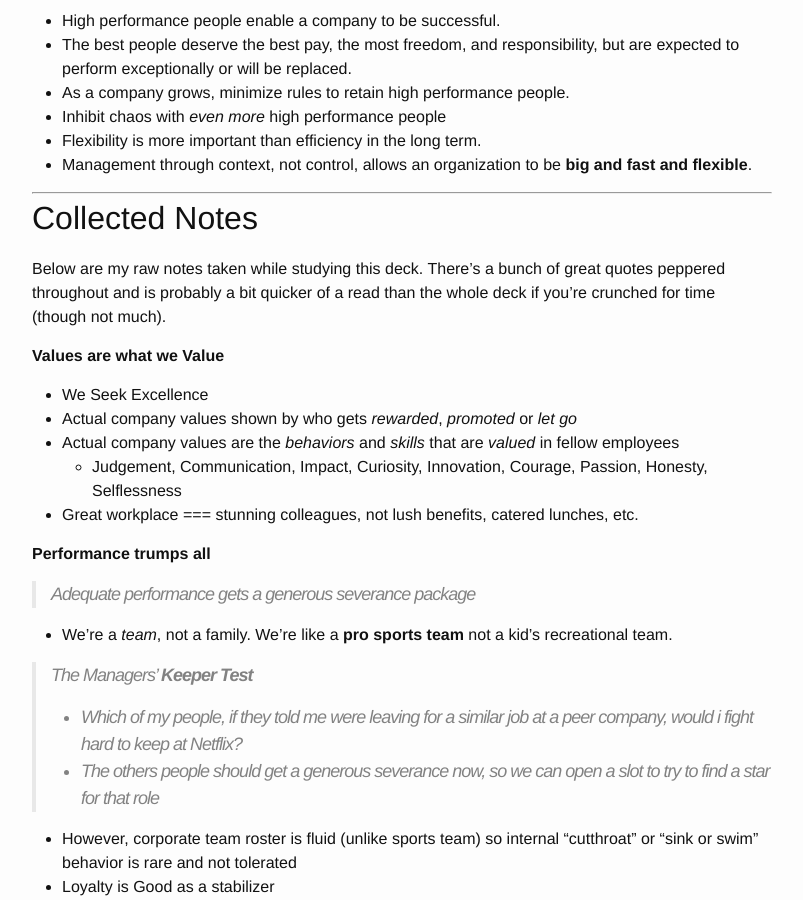
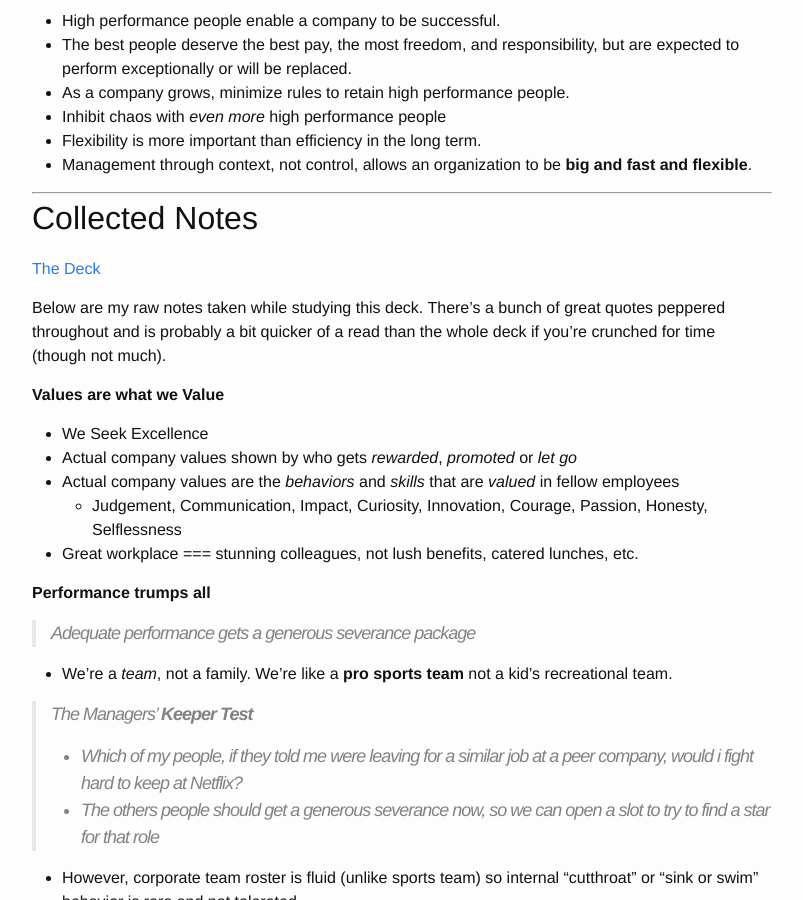
Before and after one commit to puzzfuzz/puzzfuzz.github.io, a Jekyll site: the page built from _posts/2015-02-28-netflix-culture.md, in a window 1280 px wide and 900 px high, scrolled down 2838 px. Shown: the whole window, without its empty margins (238-1041 px from the left). Built offline with Jekyll 4.4.1, drawn with Linux system fonts in a browser that asks for light colours.

Commit message:
Another link to netflix deck

```diff
--- a/_posts/2015-02-28-netflix-culture.md
+++ b/_posts/2015-02-28-netflix-culture.md
@@ -83,6 +83,8 @@ There's a ton of awesome material in the Netflix deck but the key take-aways can
 ---
 
 ##Collected Notes
+
+[The Deck][netflix_deck]
 
 Below are my raw notes taken while studying this deck. There's a bunch of great quotes peppered throughout and is probably a bit quicker of a read than the whole deck if you're crunched for time (though not much).
 
```
